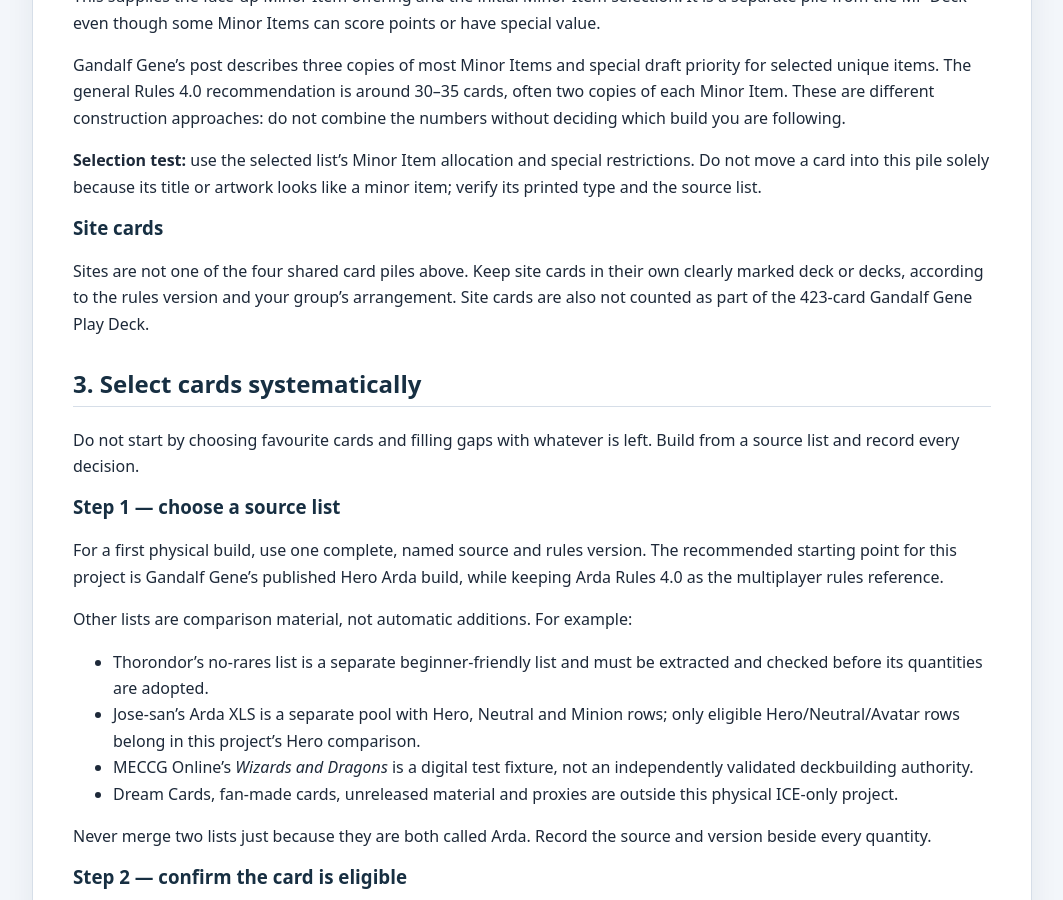
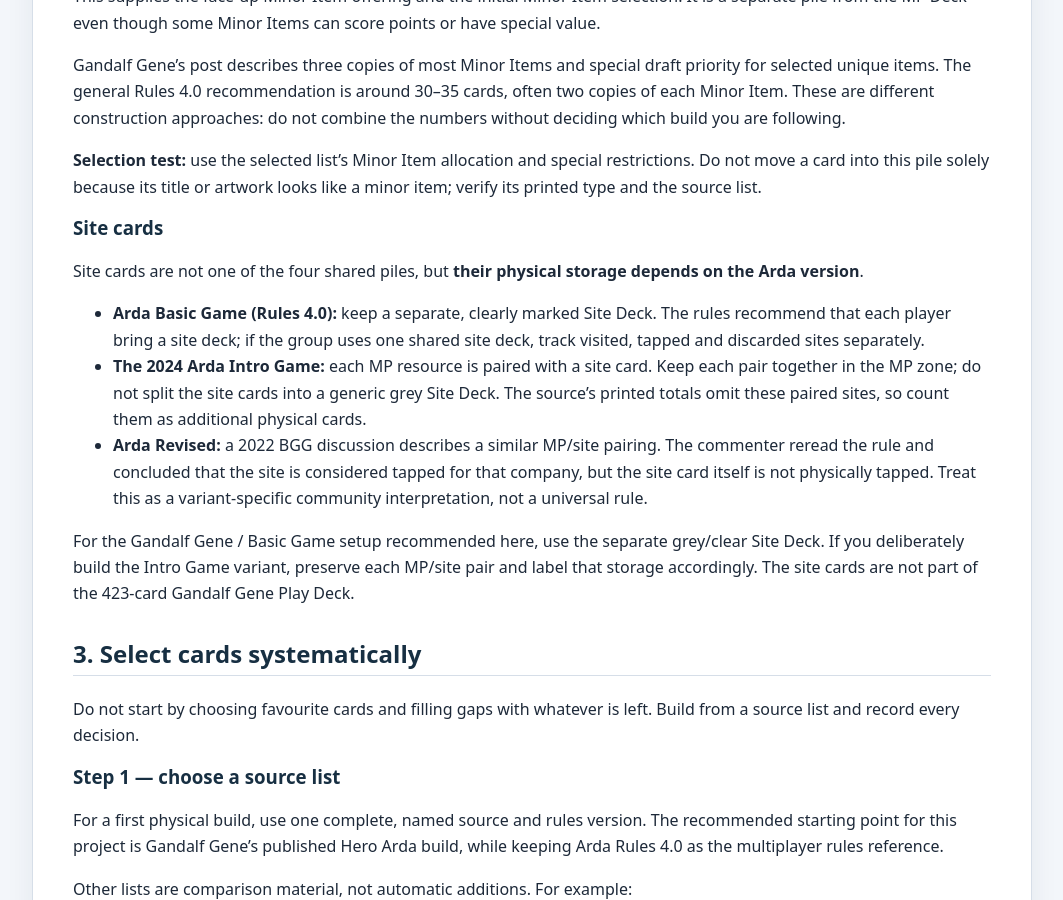
Before and after one commit to JamSpot/meccg-arda-master-database, a Jekyll site: the page built from docs/building-arda-decks.md, in a window 1280 px wide and 900 px high, scrolled down 3662 px. Shown: the whole window, without its empty margins (108-1171 px from the left). Built offline with Jekyll 4.4.1, drawn with Linux system fonts in a browser that asks for light colours.

Commit message:
Clarify variant-specific Arda site-card storage

```diff
--- a/docs/building-arda-decks.md
+++ b/docs/building-arda-decks.md
@@ -110,7 +110,13 @@ Gandalf Gene's post describes three copies of most Minor Items and special draft
 
 ### Site cards
 
-Sites are not one of the four shared card piles above. Keep site cards in their own clearly marked deck or decks, according to the rules version and your group's arrangement. Site cards are also not counted as part of the 423-card Gandalf Gene Play Deck.
+Site cards are not one of the four shared piles, but **their physical storage depends on the Arda version**.
+
+- **Arda Basic Game (Rules 4.0):** keep a separate, clearly marked Site Deck. The rules recommend that each player bring a site deck; if the group uses one shared site deck, track visited, tapped and discarded sites separately.
+- **The 2024 Arda Intro Game:** each MP resource is paired with a site card. Keep each pair together in the MP zone; do not split the site cards into a generic grey Site Deck. The source's printed totals omit these paired sites, so count them as additional physical cards.
+- **Arda Revised:** a 2022 BGG discussion describes a similar MP/site pairing. The commenter reread the rule and concluded that the site is considered tapped for that company, but the site card itself is not physically tapped. Treat this as a variant-specific community interpretation, not a universal rule.
+
+For the Gandalf Gene / Basic Game setup recommended here, use the separate grey/clear Site Deck. If you deliberately build the Intro Game variant, preserve each MP/site pair and label that storage accordingly. The site cards are not part of the 423-card Gandalf Gene Play Deck.
 
 ## 3. Select cards systematically
 
```
